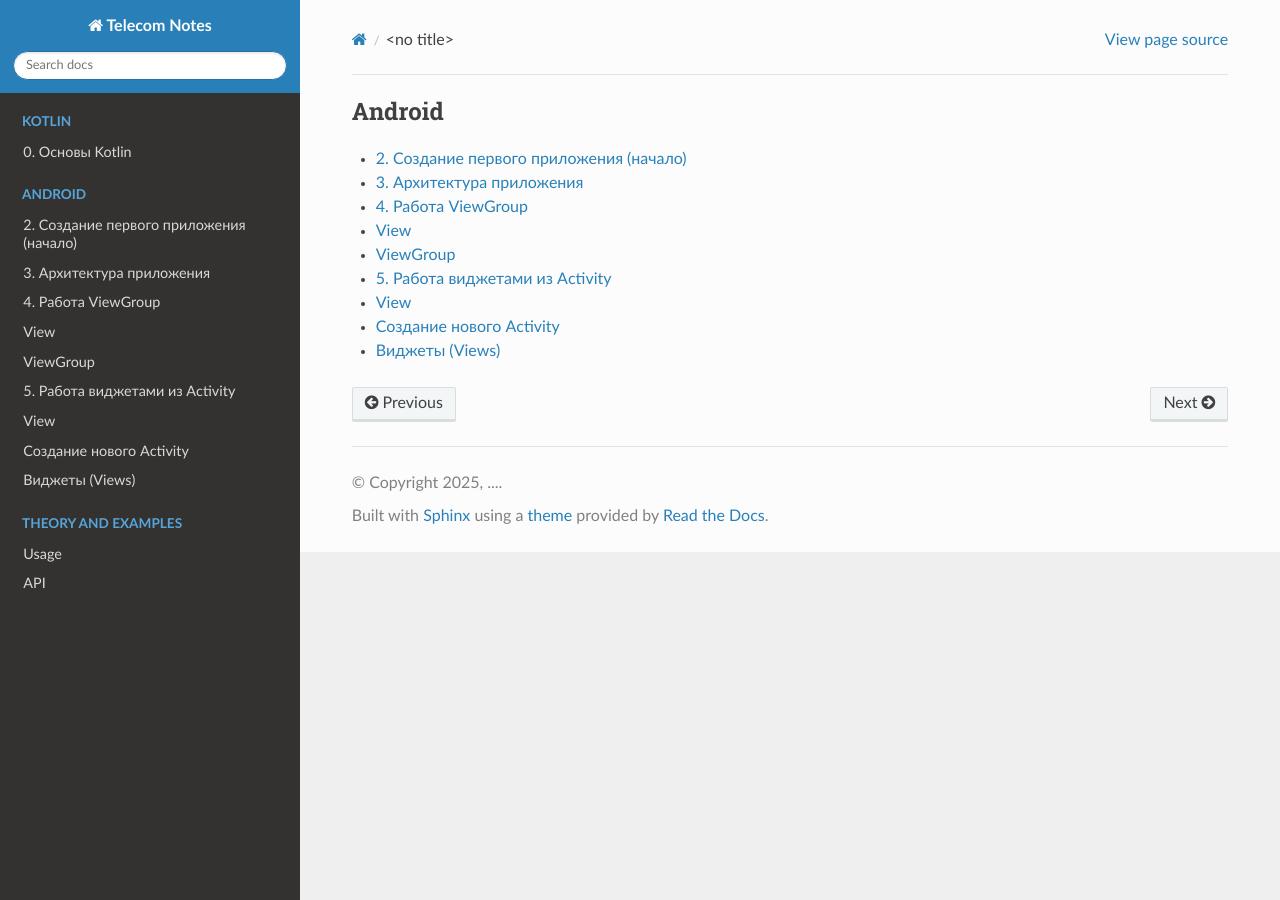
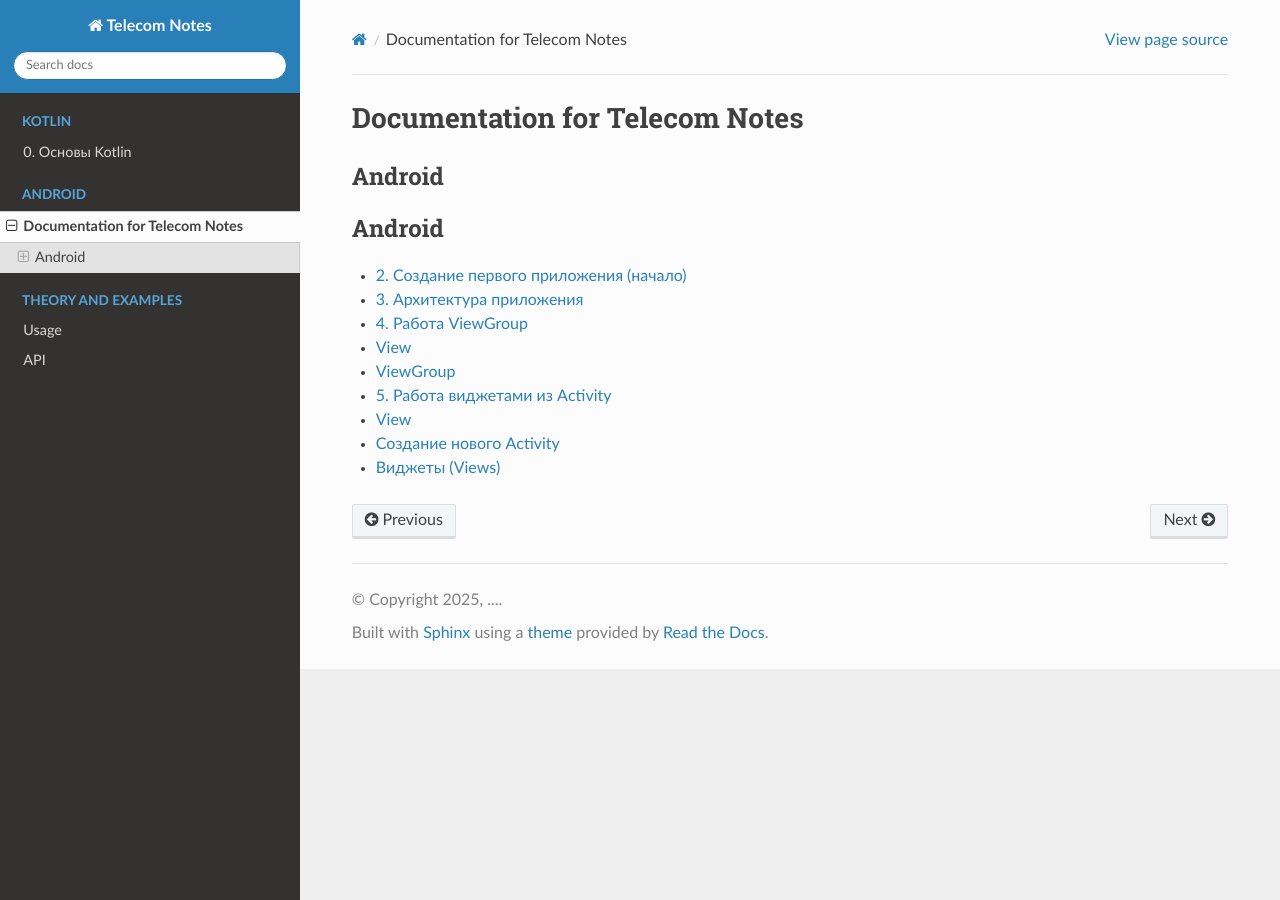
Before and after one commit to TelecomDep/notes, a Sphinx documentation site: the page built from docs/source/Android/android.rst, in a window 1280 px wide. Built offline with Sphinx 7.4.7 and the Read the Docs theme 3.1.0, drawn with Linux system fonts in a browser that asks for light colours.

Commit message:
toctree correction

```diff
--- a/docs/source/Android/android.rst
+++ b/docs/source/Android/android.rst
@@ -1,3 +1,10 @@
+**********************************
+Documentation for Telecom Notes
+**********************************
+
+Android
+============
+
 .. toctree::
    :caption: Android
    :maxdepth: 1
```
